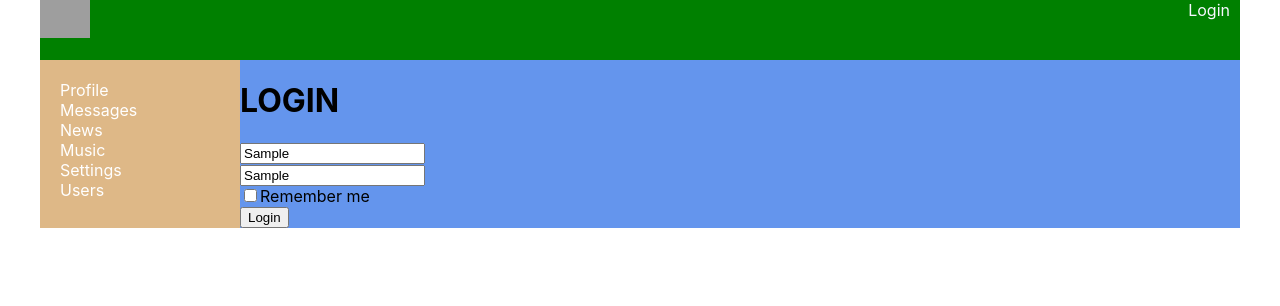
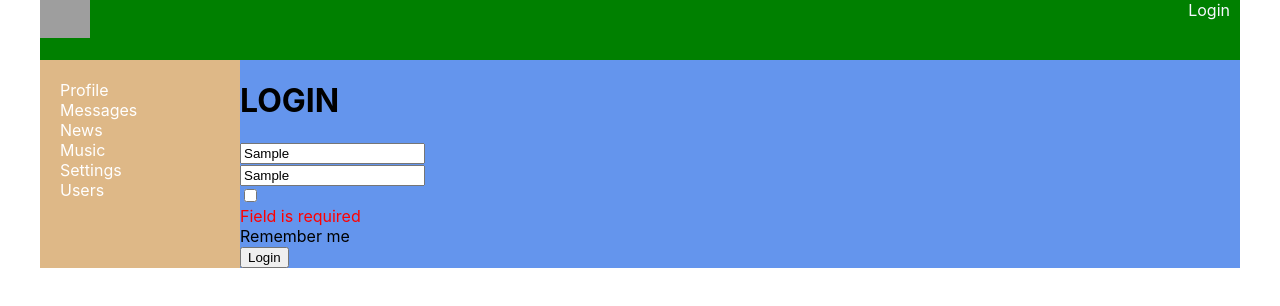
Before and after one commit to sli9/Setka, a React (Create React App) app: page /login in a window 1280 px wide. Both pictures are taken after typing "Sample", "Sample" into the empty fields and a click on the button "Login". Shown: the top 306 px of the page. Built offline with nearby package versions, Linux system fonts and the light colour scheme; no server answers; grey boxes are pictures that could not be loaded.

Commit message:
lesson 77 (Form validate, FormControls )

```diff
--- a/src/components/Dialogs/Message/DialogsForm.tsx
+++ b/src/components/Dialogs/Message/DialogsForm.tsx
@@ -1,15 +1,20 @@
 import React from "react";
 import {Field, InjectedFormProps, reduxForm} from "redux-form";
+import {Textarea} from "../../common/FormControls/FormControls";
+import {maxLengthCreator, required} from "../../../validators/validators";
 
 export type MessageFormType = {
     newMessage: string
 }
 
+const maxLength = maxLengthCreator(100)
+
 const AddMessageForm = (props: InjectedFormProps<MessageFormType>) => {
     return (
         <form onSubmit={props.handleSubmit}>
             <div>
-                <Field component='textarea' name='newMessage' placeholder='Enter your message' />
+                <Field component={Textarea} validate={[required, maxLength]} name='newMessage'
+                       placeholder='Enter your message'/>
             </div>
             <div>
                 <button>Message</button>
--- a/src/components/Login/Login.tsx
+++ b/src/components/Login/Login.tsx
@@ -1,5 +1,7 @@
 import React from "react";
 import {Field, InjectedFormProps, reduxForm} from "redux-form";
+import {Input} from "../common/FormControls/FormControls";
+import {required} from "../../validators/validators";
 
 type FormDataType = {
     login: string
@@ -11,13 +13,13 @@ const LoginForm = (props: InjectedFormProps<FormDataType>) => {
     return (
         <form onSubmit={props.handleSubmit}>
             <div>
-                <Field name={'login'} placeholder={'Login'} component={'input'}/>
+                <Field name={'login'} placeholder={'Login'} component={Input} validate={[required]}/>
             </div>
             <div>
-                <Field name={'password'}  placeholder={'Password'} component={'input'}/>
+                <Field name={'password'}  placeholder={'Password'} component={Input} validate={[required]}/>
             </div>
             <div>
-                <Field name={'rememberMe'} type="checkbox" component={'input'} />Remember me
+                <Field name={'rememberMe'} type="checkbox" component={Input} validate={[required]}/>Remember me
             </div>
             <div>
                 <button>Login</button>
--- a/src/components/Profile/MyPosts/MyPosts.tsx
+++ b/src/components/Profile/MyPosts/MyPosts.tsx
@@ -2,7 +2,7 @@ import React from 'react';
 import classes from './MyPosts.module.css'
 import Post from "./Post/Post";
 import {mapDispatchToPropsType, mapStateToPropsType} from "./MyPostsContainer";
-import PostReduxForm, {PostFormType} from "./Post/PostForm";
+import PostReduxForm, {PostFormType} from "./PostForm";
 
 type PostsType = mapStateToPropsType & mapDispatchToPropsType
 
--- a/src/components/Profile/MyPosts/Post/PostForm.tsx
+++ /dev/null
@@ -1,23 +0,0 @@
-import React from "react";
-import  {Field, InjectedFormProps, reduxForm} from "redux-form";
-
-export type PostFormType = {
-    newPost: string
-}
-
-const PostForm = (props: InjectedFormProps<PostFormType>) => {
-  return(
-      <form onSubmit={props.handleSubmit}>
-          <div>
-              <Field component='textarea' name='newPost' placeholder='Enter new post'/>
-          </div>
-          <div>
-              <button>Add post</button>
-          </div>
-      </form>
-  )
-}
-
-const PostReduxForm = reduxForm<PostFormType>({form: 'posts'})(PostForm)
-
-export default PostReduxForm
--- /dev/null
+++ b/src/components/Profile/MyPosts/PostForm.tsx
@@ -0,0 +1,28 @@
+import React from "react";
+import {Field, InjectedFormProps, reduxForm} from "redux-form";
+import {maxLengthCreator, required} from "../../../validators/validators";
+import {Textarea} from "../../common/FormControls/FormControls";
+
+export type PostFormType = {
+    newPost: string
+}
+
+const maxLength = maxLengthCreator(10)
+
+const PostForm = (props: InjectedFormProps<PostFormType>) => {
+    return (
+        <form onSubmit={props.handleSubmit}>
+            <div>
+                <Field component={Textarea} name='newPost' placeholder='Enter new post'
+                       validate={[required, maxLength]}/>
+            </div>
+            <div>
+                <button>Add post</button>
+            </div>
+        </form>
+    )
+}
+
+const PostReduxForm = reduxForm<PostFormType>({form: 'posts'})(PostForm)
+
+export default PostReduxForm
--- /dev/null
+++ b/src/components/common/FormControls/FormControls.module.css
@@ -0,0 +1,9 @@
+.formControl.error input,
+.formControl.error textarea {
+    border: solid red 2px;
+}
+
+.formControl.error span {
+    color: red;
+    display: block;
+}
--- /dev/null
+++ b/src/components/common/FormControls/FormControls.tsx
@@ -0,0 +1,26 @@
+import React from "react";
+import {WrappedFieldMetaProps, WrappedFieldProps} from "redux-form";
+import classes from "./FormControls.module.css"
+
+type FormControlsPropsType = {
+  meta: WrappedFieldMetaProps
+}
+
+const FormControls: React.FC<FormControlsPropsType> = ({meta: {touched, error}, children}) => {
+  const errorCondition = touched && error
+
+  return <div className={classes.formControl+' '+(errorCondition ? classes.error: '')}>
+    {children}
+    {errorCondition && <span>{error}</span>}
+  </div>
+}
+
+export const Textarea: React.FC<WrappedFieldProps> = (props) => {
+  const {input, meta, ...restProps} = props
+  return <FormControls {...props}><input {...input} {...restProps}/></FormControls>
+}
+
+export const Input: React.FC<WrappedFieldProps> = (props) => {
+  const {input, meta, ...restProps} = props
+  return <FormControls {...props}><input {...input} {...restProps}/></FormControls>
+}
--- /dev/null
+++ b/src/validators/validators.ts
@@ -0,0 +1,12 @@
+
+type FieldValidatorType = (value: string) => string | undefined
+
+export const required: FieldValidatorType = (value) => {
+    if (value) return undefined;
+    return 'Field is required'
+}
+
+export const maxLengthCreator = (maxLength: number): FieldValidatorType => (value: string) => {
+    if (value && value.length > maxLength) return `Max length could be of ${maxLength} symbols`;
+    return undefined
+}
```
